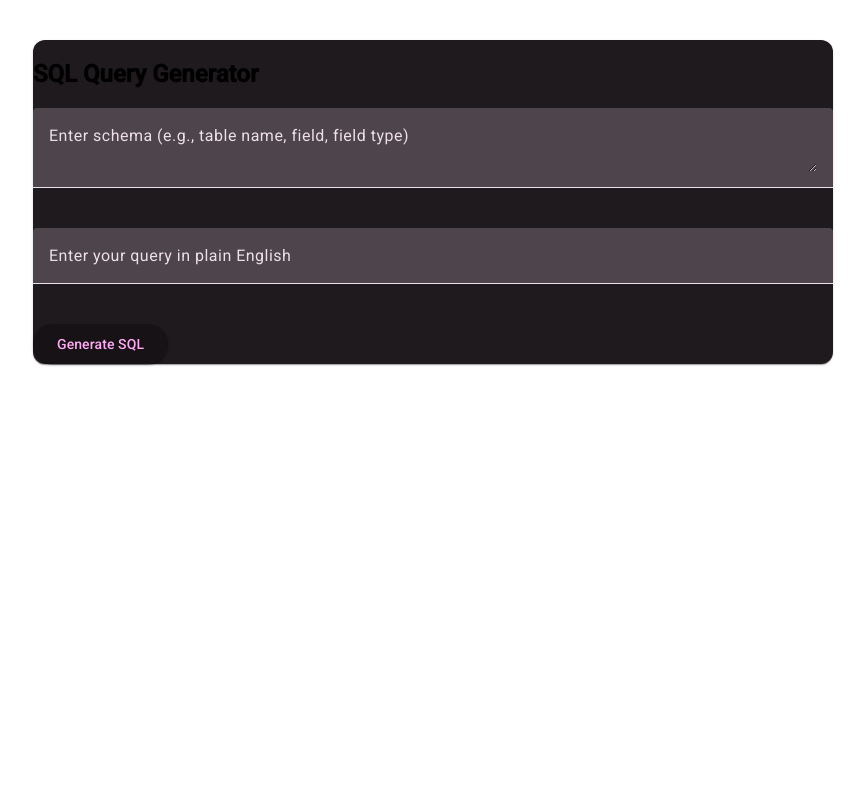
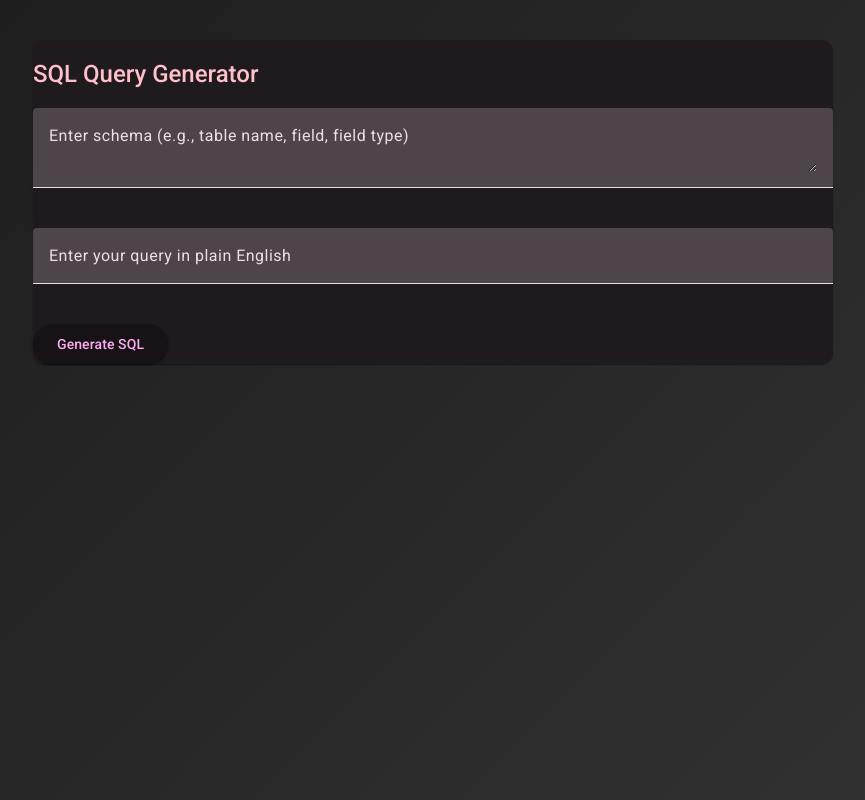
Before and after one commit to hazeliscoding/query-craft, an Angular app: page / in a window 1280 px wide. Shown: the whole page, without its empty margins (207-1072 px from the left). Built offline with nearby package versions, Linux system fonts and the light colour scheme; no server answers.

Commit message:
style: 💄 add basic styling to app

```diff
--- a/src/styles.scss
+++ b/src/styles.scss
@@ -1,4 +1,39 @@
-/* You can add global styles to this file, and also import other style files */
+@use '@angular/material' as mat;
+@include mat.core();
 
-html, body { height: 100%; }
-body { margin: 0; font-family: Roboto, "Helvetica Neue", sans-serif; }
+html,
+body {
+  height: 100%;
+  margin: 0;
+  font-family: Roboto, "Helvetica Neue", sans-serif;
+  background: linear-gradient(135deg, #1c1c1c, #333);
+  color: pink;
+}
+
+h2,
+h3 {
+  font-weight: 500;
+}
+
+button {
+  text-transform: uppercase;
+  font-weight: 600;
+}
+
+.mat-raised-button {
+  border-radius: 4px;
+}
+
+$theme: mat.define-theme((
+  color: (
+    theme-type: dark,
+    primary: mat.$violet-palette,
+  ),
+  typography: (
+    brand-family: 'Comic Sans',
+    bold-weight: 900
+  ),
+  density: (
+    scale: -1
+  )
+));
```
